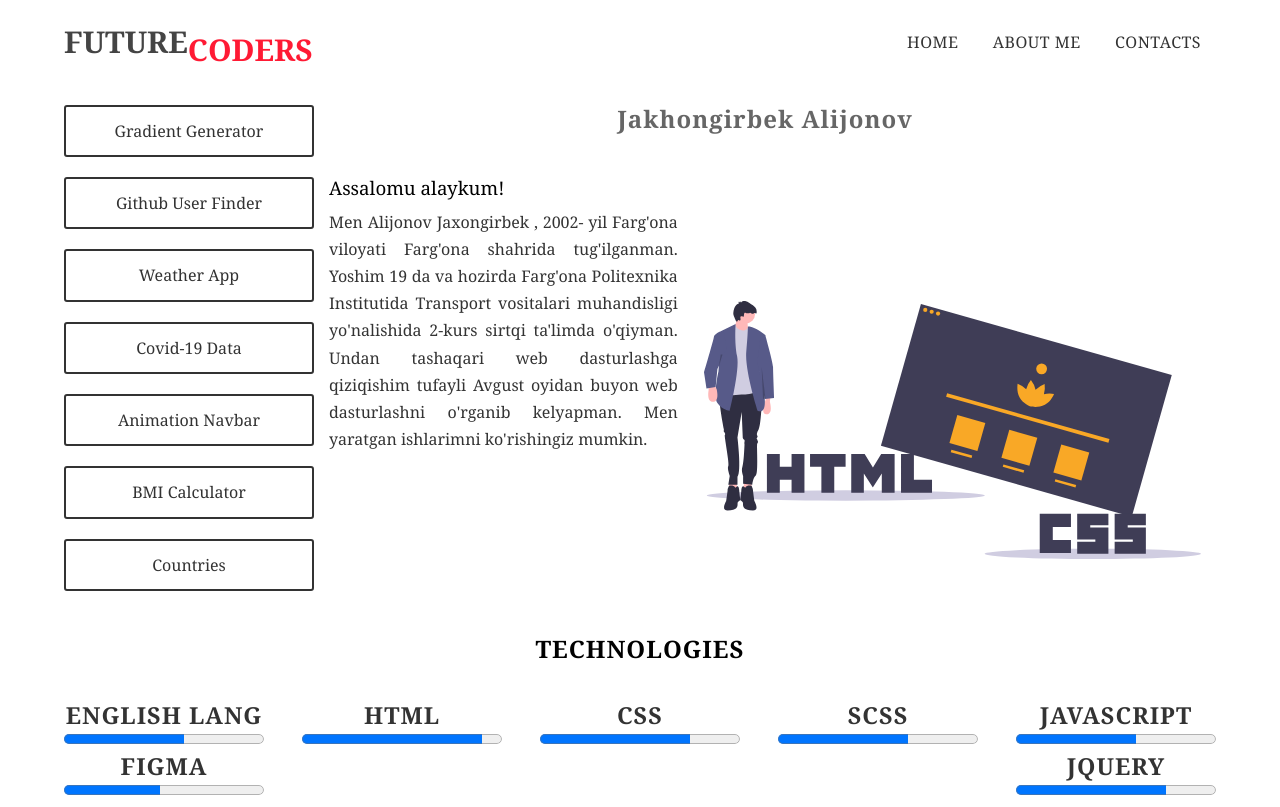
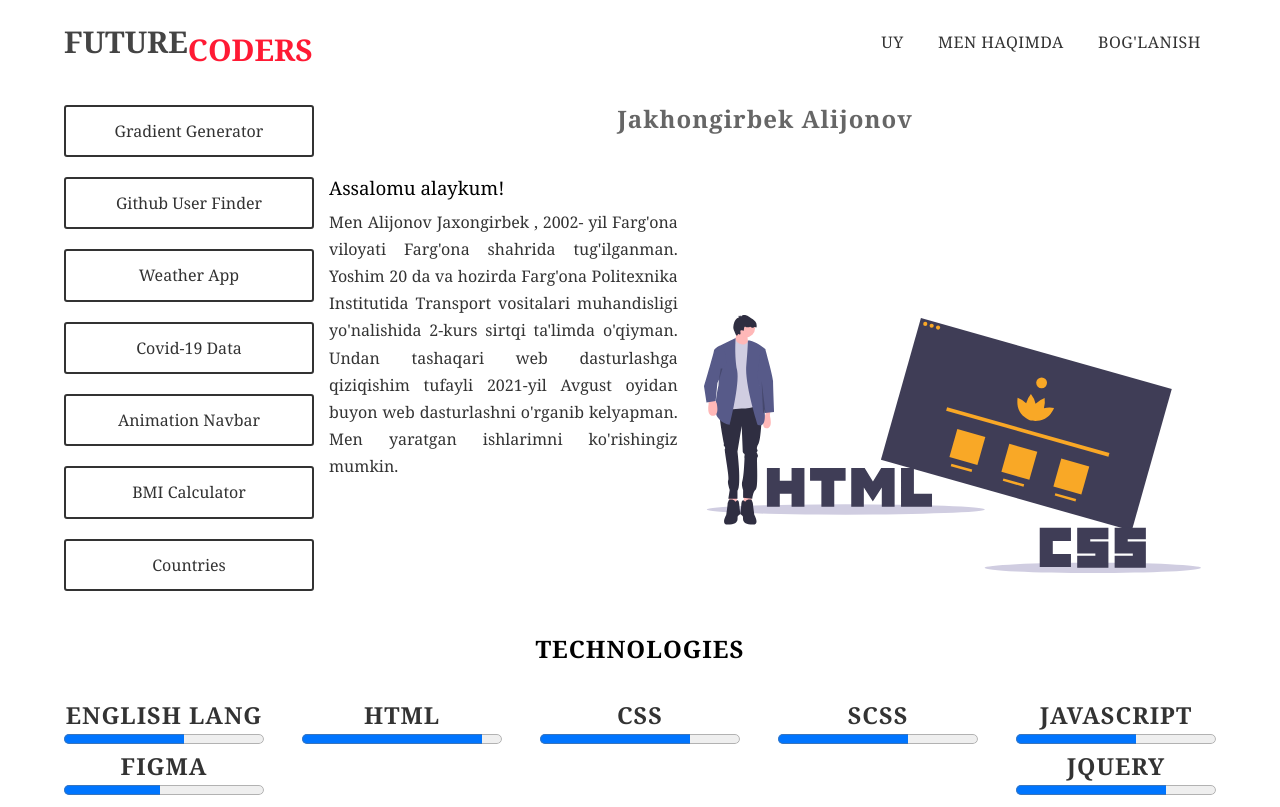
Before and after one commit to JakhongirAlijonov/Portfolio, a plain HTML site: page index.html in a window 1280 px wide. Shown: the top 807 px of the page. Drawn offline with Linux system fonts and the light colour scheme.

Commit message:
Update index.html

```diff
--- a/index.html
+++ b/index.html
@@ -22,9 +22,9 @@
             <h3 class="logo-text">Future<span>Coders</span></h3>
         </div>
         <ul class="navigation">
-            <li><a href="#" class="nav-link ok">Home</a></li>
-            <li><a href="#" class="nav-link">About me</a></li>
-            <li><a href="#contact" class="nav-link">Contacts</a></li>
+            <li><a href="#home" class="nav-link ok">Uy</a></li>
+            <li><a href="#about" class="nav-link">Men haqimda</a></li>
+            <li><a href="#contact" class="nav-link">Bog'lanish</a></li>
         </ul>
         <div class="toggle" id="toggle"></div>
     </header>
@@ -44,7 +44,7 @@
                 <div class="backdrop hidden"></div>
             </aside>
 
-            <div class="landing">
+            <div  id="about" class="landing">
                 <h2 class="landing-title">
                     Jakhongirbek Alijonov
                 </h2>
@@ -52,8 +52,8 @@
                     <div class="landing-text">
                         <h3 class="text-title">Assalomu alaykum!</h3>
                         <p class="lorem">
-                            Men Alijonov Jaxongirbek , 2002- yil Farg'ona viloyati Farg'ona shahrida tug'ilganman. Yoshim 19 da va hozirda Farg'ona Politexnika Institutida Transport vositalari muhandisligi yo'nalishida 2-kurs sirtqi ta'limda o'qiyman. Undan tashaqari web dasturlashga
-                            qiziqishim tufayli Avgust oyidan buyon web dasturlashni o'rganib kelyapman. Men yaratgan ishlarimni ko'rishingiz mumkin.
+                            Men Alijonov Jaxongirbek , 2002- yil Farg'ona viloyati Farg'ona shahrida tug'ilganman. Yoshim 20 da va hozirda Farg'ona Politexnika Institutida Transport vositalari muhandisligi yo'nalishida 2-kurs sirtqi ta'limda o'qiyman. Undan tashaqari web dasturlashga
+                            qiziqishim tufayli 2021-yil Avgust oyidan buyon web dasturlashni o'rganib kelyapman. Men yaratgan ishlarimni ko'rishingiz mumkin.
                         </p>
                     </div>
                     <div class="landing-image">
@@ -156,7 +156,7 @@
             </ul>
         </div>
         <p class="copy">
-            All rights reserved. &copy FutureCoders team. Fergana 2022
+            Barcha huquqlar himoyalangan. &copy FutureCoders team. Fergana 2022
         </p>
     </footer>
     <!-- JAVASCRIPT -->
```
